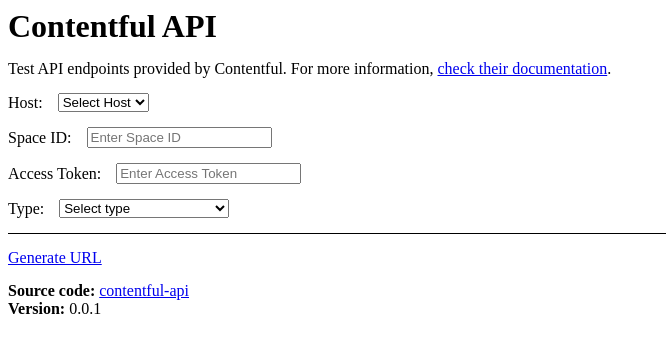
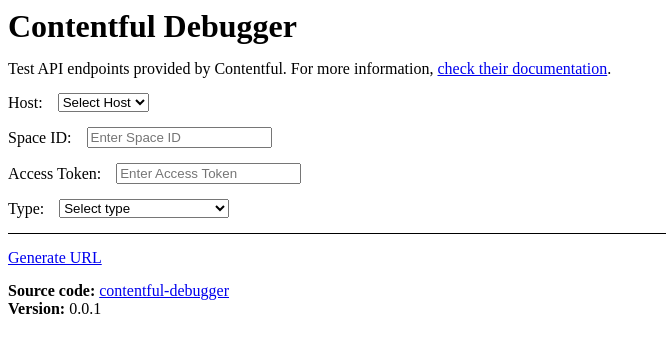
Before and after one commit to tpkahlon/contentful-debugger, a React (Create React App) app: page / in a window 1280 px wide. Shown: the top 352 px of the page, without its empty margins (0-666 px from the left). Built offline with nearby package versions, Linux system fonts and the light colour scheme.

Commit message:
0.0.1: rename repo

```diff
--- a/package.json
+++ b/package.json
@@ -1,5 +1,5 @@
 {
-  "name": "contentful-api",
+  "name": "contentful-debugger",
   "version": "0.0.1",
   "private": true,
   "dependencies": {
--- a/src/components/Buttons.jsx
+++ b/src/components/Buttons.jsx
@@ -21,11 +21,11 @@
         <div>
           <strong>Source code:</strong>{" "}
           <a
-            href="https://github.com/tpkahlon/contentful-api"
+            href="https://github.com/tpkahlon/contentful-debugger"
             target="_blank"
             rel="noopener noreferrer"
           >
-            contentful-api
+            contentful-debugger
           </a>
         </div>
         <div>
--- a/src/components/UI.jsx
+++ b/src/components/UI.jsx
@@ -7,7 +7,7 @@
   // const { spaceId, accessToken, url } = app;
   return (
     <div className="ui">
-      <h1 className="h1">Contentful API</h1>
+      <h1 className="h1">Contentful Debugger</h1>
       <p className="p">
         Test API endpoints provided by Contentful. For more information,{" "}
         <a
```
Also changed, not shown: 1 other file (tests, documents, lock files or other folders).
